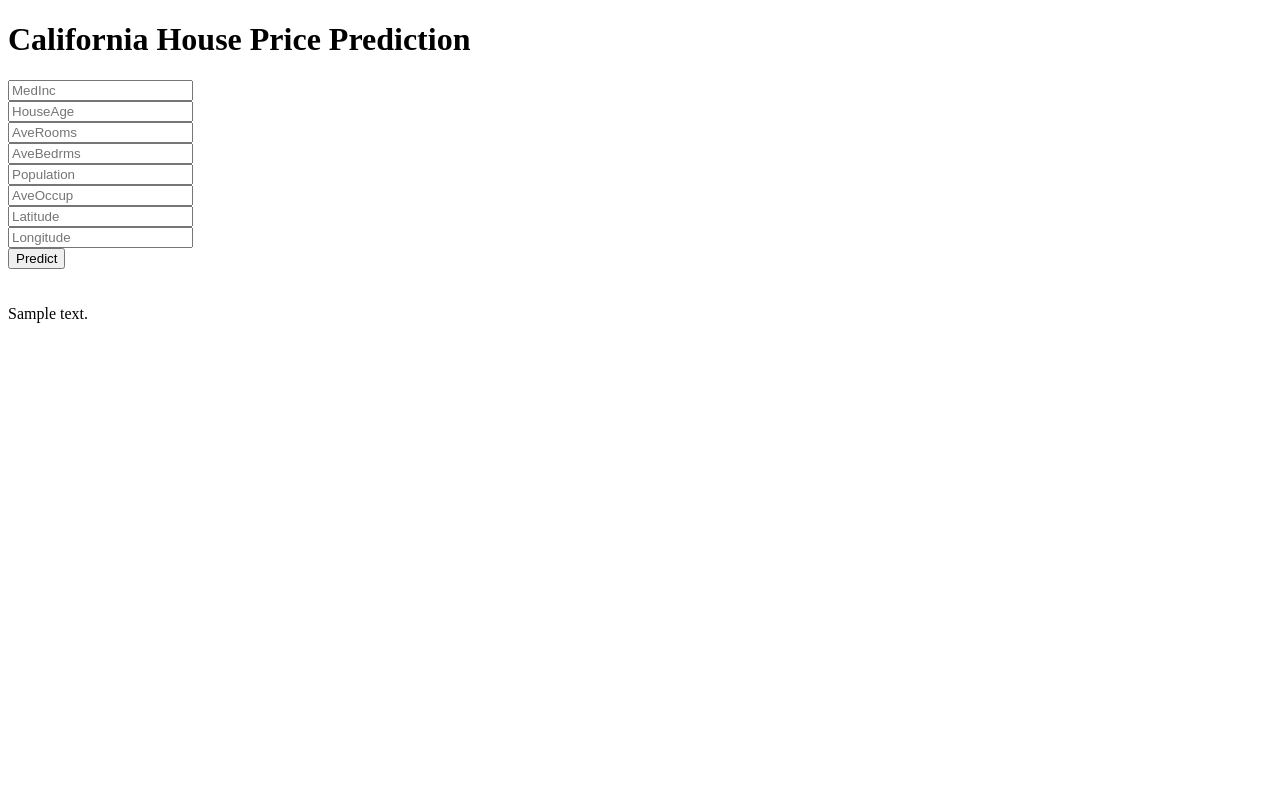
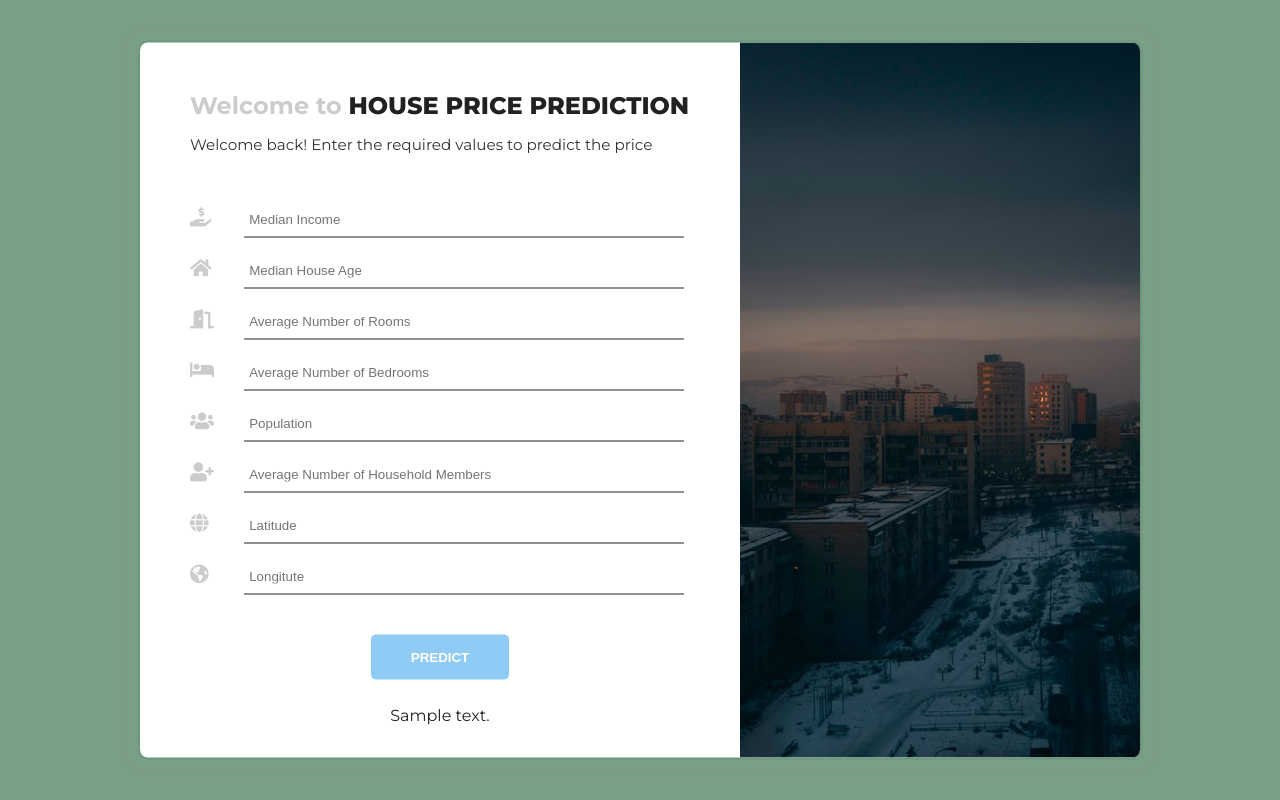
Before and after one commit to KishoreAnanth18/California-House-Price-Prediction, a Flask app: template templates/index.html in a window 1280 px wide. Run offline with Flask 2, Linux system fonts and the light colour scheme; the template is opened without the code that fills it: most values are stand-ins (such as "Sample title", 1, 10 or a date in 2020); parts of the project's set-up code (start-up, migrations or seed data) failed here and were passed over; some libraries are stand-ins or nearby versions.

Commit message:
conflict resolved

```diff
--- /dev/null
+++ b/static/css/mquery.css
@@ -0,0 +1,19 @@
+@media screen and (max-width: 730px) {
+  .box {
+    height: 600px;
+    display: flex;
+    flex-direction: column-reverse;
+  }
+
+  .box .form {
+    width: 100%;
+    height: 70%;
+  }
+
+  .box .placeholder__img {
+    width: 100%;
+    height: 100%;
+
+    border-radius: 8px 8px 0 0;
+  }
+}
--- /dev/null
+++ b/static/css/style.css
@@ -0,0 +1,136 @@
+@import url('https://fonts.googleapis.com/css2?family=Montserrat:wght@400;600;700;800&display=swap');
+/*google fonts*/
+
+* {
+  box-sizing: border-box;
+  padding: 0;
+  margin: 0;
+}
+
+body {
+  font-family: 'Montserrat', sans-serif;
+  font-size: 16px;
+  font-weight: normal;
+  line-height: 1.5;
+
+  height: 100vh;
+  background: #7b9e87;
+  color: #212121;
+
+  position: relative;
+}
+
+h3 {line-height: 1.1;}
+
+/*ends base*/
+
+input {
+  outline: none;
+  border: none;
+}
+
+a {
+  display: inline-block;
+  text-decoration: none;
+  color: #0370EA;
+}
+
+/*ends basic*/
+
+.box {
+  width: 1000px;
+  max-width: 85%;
+  height: 715px;
+  margin: 0 auto;
+  background: #fff;
+  border-radius: 8px;
+  box-shadow: 0 0 5px #528262, 0 0 15px #7fa98d;
+
+  display: flex;
+  flex-wrap: wrap;
+  align-items: fixed;
+  justify-content: flex-start;
+
+  position: fixed;
+  top: 50%;
+  left: 50%;
+  transform: translate(-50%, -50%);
+}
+
+.box .form {
+  width: 60%;
+  padding: 5%;
+}
+
+.box .top {
+  margin-bottom: 45px;
+}
+
+.box  .top h3 {
+  font-size: 1.5em;
+  margin-bottom: 15px;
+  color: #ccc;
+}
+
+.box  .top h3 span {
+  text-transform: uppercase;
+  font-weight: 800;
+  color: #212121;
+}
+
+.box  .top p {
+  font-size: .95em;
+  color: #333;
+}
+
+.box  form i {
+  width: 10%;
+  font-size: 1.2em;
+  color: #ccc;
+}
+
+.box  form .info input {
+  width: 88%;
+  max-width: 100%;
+  padding: 10px 5px;
+  color: #111;
+  border-bottom: 1px solid #212121;
+}
+
+.box  form .info input {
+  margin-bottom: 15px;
+}
+
+.box  form .action {
+  text-align: center;
+  margin-top: 25px;
+}
+
+.box  form button[type="submit"] {
+  padding: 15px 40px;
+  border-radius: 5px;
+  border-style: none;
+  cursor: pointer;
+  background-color: #90CBF5;
+  color: #fff;
+  font-weight: bold;
+  transition: .3s background;
+}
+
+.box  form button[type="submit"]:hover {
+  background-color: #0370EA;
+}
+
+/*ends form style*/
+
+.box .placeholder__img {
+  width: 40%;
+  height: 100%;
+  background-color: #55a262;
+  background-image: url(../img/background.jpg);
+  background-repeat: no-repeat;
+  background-position:fixed;
+  background-size: cover;
+
+  border-radius: 0 8px 8px 0;
+}
--- a/templates/index.html
+++ b/templates/index.html
@@ -1,68 +1,124 @@
 <!DOCTYPE html>
-<html lang="en">
+<html>
   <head>
-    <meta charset="UTF-8" />
-    <meta http-equiv="X-UA-Compatible" content="IE=edge" />
+    <meta charset="utf-8" />
     <meta name="viewport" content="width=device-width, initial-scale=1.0" />
-    <title>Home</title>
+    <title>California house price prediction website</title>
+
+    <!-- add favicon -->
+    <link
+      rel="icon"
+      type="image/png"
+      href="{{ url_for('static',filename='img/favicon.png') }}"
+    />
+
+    <!-- add css styling -->
+    <link
+      rel="stylesheet"
+      type="text/css"
+      href="{{ url_for('static',filename='css/style.css') }}"
+    />
+    <link
+      rel="stylesheet"
+      type="text/css"
+      href="{{ url_for('static',filename='css/mquery.css') }}"
+    />
+
+    <!-- fontawesome cdn -->
+    <link
+      rel="stylesheet"
+      href="https://pro.fontawesome.com/releases/v5.10.0/css/all.css"
+      integrity="sha384-AYmEC3Yw5cVb3ZcuHtOA93w35dYTsvhLPVnYs9eStHfGJvOvKxVfELGroGkvsg+p"
+      crossorigin="anonymous"
+    />
   </head>
   <body>
-    <h1>California House Price Prediction</h1>
+    <!-- Code the whole project so you will be able to learn the things that I have shown to the video: https://youtu.be/sqM6nsSXa64 -->
+
+    <section>
+      <div class="box">
+        <div class="form">
+          <div class="top">
+            <h3>Welcome to <span>house price prediction</span></h3>
+            <p>Welcome back! Enter the required values to predict the price</p>
+          </div>
+
           <form action="{{url_for('predict')}}" method="post">
+            <div class="info">
+              <i class="fas fa-hand-holding-usd"></i>
               <input
                 type="text"
                 name="MedInc"
-        placeholder="MedInc"
+                id="MedInc"
+                placeholder="Median Income"
                 required="required"
-      /><br />
+              />
+              <i class="fas fa-home"></i>
               <input
                 type="text"
                 name="HouseAge"
-        placeholder="HouseAge"
+                id="HouseAge"
+                placeholder="Median House Age"
                 required="required"
-      /><br />
+              />
+              <i class="fas fa-door-open"></i>
               <input
                 type="text"
                 name="AveRooms"
-        placeholder="AveRooms"
+                id="AveRooms"
+                placeholder="Average Number of Rooms"
                 required="required"
-      /><br />
+              />
+              <i class="fas fa-bed"></i>
               <input
                 type="text"
                 name="AveBedrms"
-        placeholder="AveBedrms"
+                id="AveBedrms"
+                placeholder="Average Number of Bedrooms"
                 required="required"
-      /><br />
+              />
+              <i class="fas fa-users"></i>
               <input
                 type="text"
                 name="Population"
+                id="Population"
                 placeholder="Population"
                 required="required"
-      /><br />
+              />
+              <i class="fas fa-user-plus"></i>
               <input
                 type="text"
                 name="AveOccup"
-        placeholder="AveOccup"
+                id="AveOccup"
+                placeholder="Average Number of Household Members"
                 required="required"
-      /><br />
+              />
+              <i class="fas fa-globe"></i>
               <input
                 type="text"
                 name="Latitude"
+                id="Latitude"
                 placeholder="Latitude"
                 required="required"
-      /><br />
+              />
+              <i class="fas fa-globe-americas"></i>
               <input
                 type="text"
-        name="Longitude"
-        placeholder="Longitude"
+                name="Longitute"
+                id="Longitute"
+                placeholder="Longitute"
                 required="required"
-      /><br />
-      <button type="submit" class="btn btn-primary btn-block btn-large">
-        Predict
-      </button>
+              />
+              <div class="action">
+                <button type="submit" class="btn">PREDICT</button>
+              </div>
+            </div>
           </form>
           <br />
-    <br />
-    <div>{{prediction_text}}</div>
+          <div style="text-align: center">{{prediction_text}}</div>
+        </div>
+        <div class="placeholder__img"></div>
+      </div>
+    </section>
   </body>
 </html>
```
Also changed, not shown: static/img/background.jpg (added), static/img/favicon.png (added), 1 other file. Lines whose indentation alone changed are shown as unchanged.
